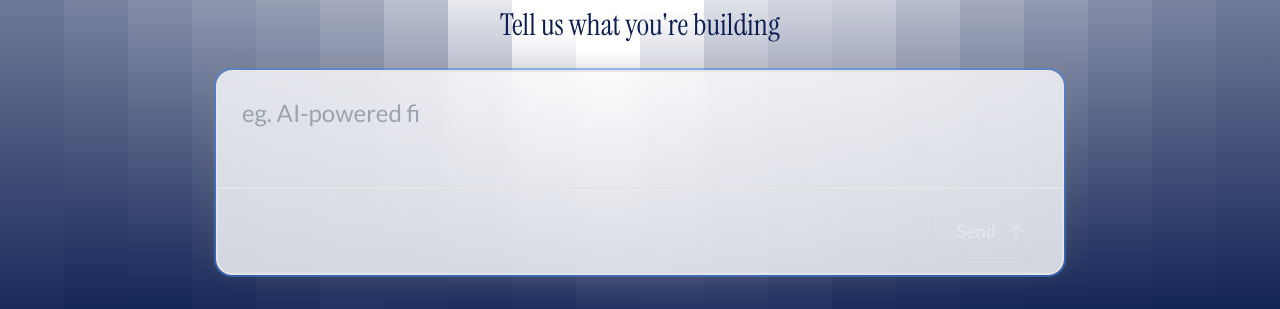
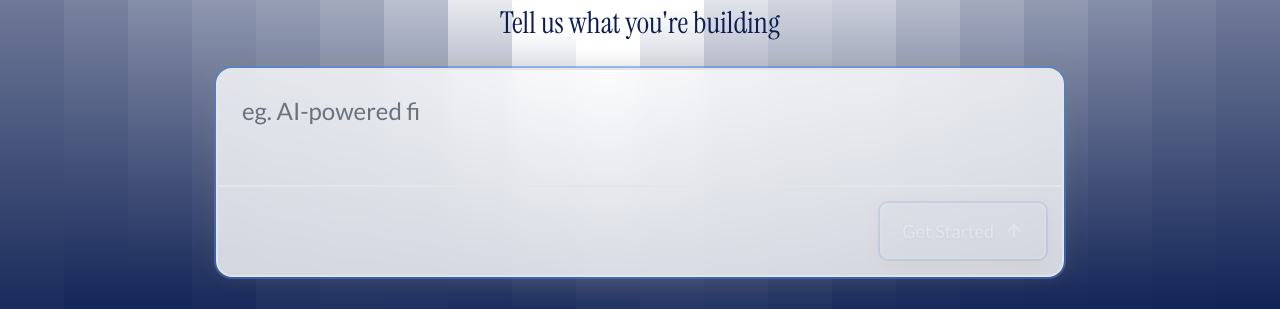
Before and after one commit to ItsNaunas/alira, a Next.js app: page / in a window 1280 px wide. Shown: the part 549-858 px from the top of the page. Built offline with nearby package versions, Linux system fonts and the light colour scheme; no server answers.

Commit message:
Improve hero message box: enhance typewriter text visibility and update CTA button

```diff
--- a/components/VercelV0Chat.tsx
+++ b/components/VercelV0Chat.tsx
@@ -399,7 +399,7 @@ export function VercelV0Chat() {
                 'text-base sm:text-lg lg:text-xl text-text-primary font-medium',
                 'focus:outline-none',
                 'focus-visible:ring-0 focus-visible:ring-offset-0',
-                'placeholder:text-text-primary/40',
+                'placeholder:text-text-secondary placeholder:opacity-70',
                 'min-h-[50px] sm:min-h-[60px] lg:min-h-[80px] transition-all duration-300',
                 isFocused && 'min-h-[80px] sm:min-h-[100px] lg:min-h-[120px]'
               )}
@@ -416,19 +416,19 @@ export function VercelV0Chat() {
               type="button"
               onClick={handleSend}
               disabled={!value.trim()}
-              aria-label="Send message"
+              aria-label="Get started"
               className={cn(
                 'flex items-center gap-2 sm:gap-2.5 rounded-lg px-4 sm:px-5 py-2.5 sm:py-3 text-sm sm:text-base font-semibold transition-all duration-200 min-h-[44px] min-w-[44px]',
                 'bg-gradient-to-r from-accent to-accent-dark text-white',
-                'shadow-[0_2px_8px_rgba(203,163,73,0.3)]',
-                'ring-2 ring-white/20',
-                'hover:shadow-[0_0_20px_rgba(203,163,73,0.5)] hover:scale-105',
+                'shadow-[0_4px_16px_rgba(203,163,73,0.5)]',
+                'ring-2 ring-accent/40 border-2 border-accent-dark/30',
+                'hover:shadow-[0_0_30px_rgba(203,163,73,0.7)] hover:scale-105 hover:ring-accent/60 hover:border-accent-dark/50',
                 'active:scale-95',
-                'disabled:opacity-30 disabled:cursor-not-allowed disabled:hover:scale-100 disabled:hover:shadow-[0_2px_8px_rgba(203,163,73,0.3)]'
+                'disabled:opacity-30 disabled:cursor-not-allowed disabled:hover:scale-100 disabled:hover:shadow-[0_4px_16px_rgba(203,163,73,0.5)]'
               )}
-              style={{ textShadow: '0 1px 2px rgba(0,0,0,0.1)' }}
+              style={{ textShadow: '0 1px 3px rgba(0,0,0,0.2)' }}
             >
-              <span className="whitespace-nowrap">Send</span>
+              <span className="whitespace-nowrap font-medium">Get Started</span>
               <ArrowUpIcon className="h-4 w-4 sm:h-5 sm:w-5" aria-hidden="true" />
             </button>
           </div>
```
